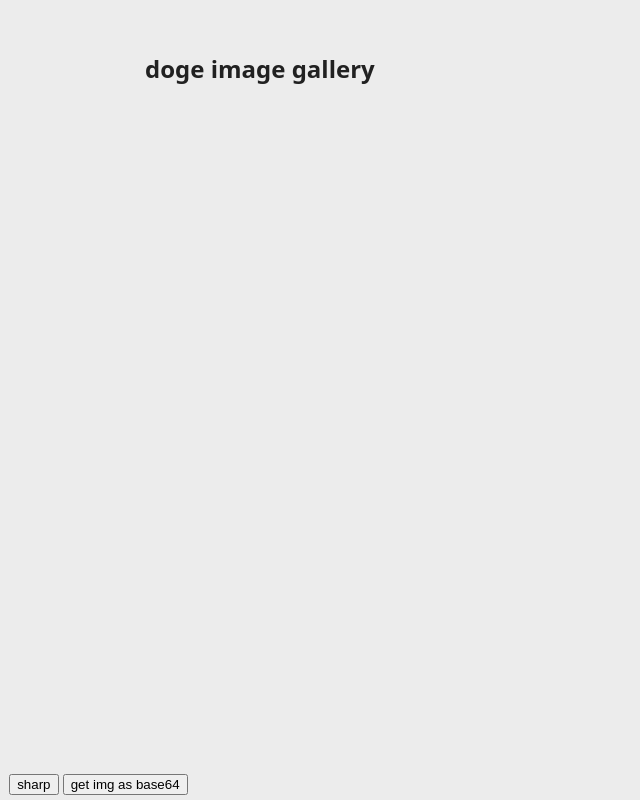
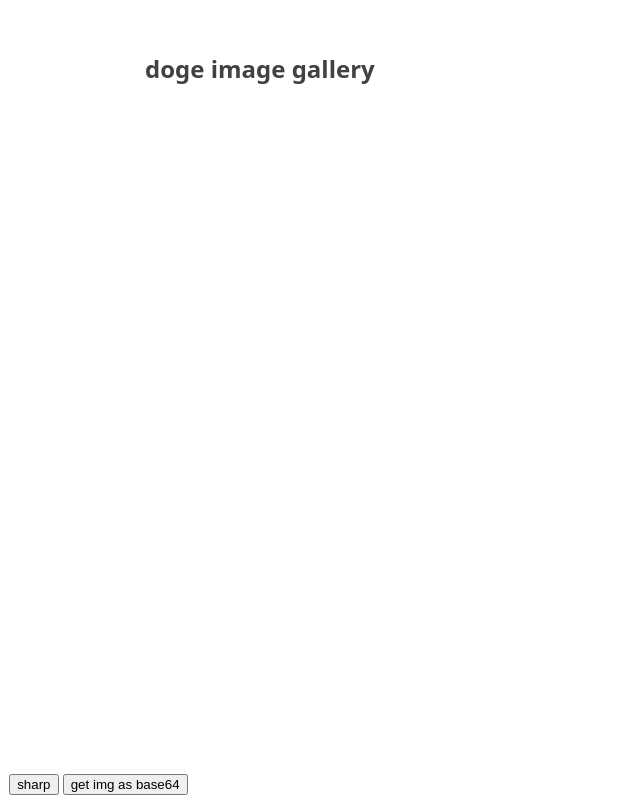
Before and after one commit to KeroVieux/local-image-server, a website: page public/index.html in a window 1280 px wide. Shown: the whole page, without its empty margins (0-640 px from the left). Drawn offline with Linux system fonts and the light colour scheme; no server answers.

Commit message:
no message

```diff
--- a/public/index.html
+++ b/public/index.html
@@ -15,8 +15,8 @@
     <link rel="stylesheet" href="css/blueimp-gallery-indicator.css" />
     <link rel="stylesheet" href="css/demo/demo.css" />
   </head>
-  <body>
-    <h2>doge image gallery</h2>
+  <body style="background: #fff">
+    <h2 style="color:#414141;">doge image gallery</h2>
     <!-- The container for the list of example images -->
     <div id="links" class="links"></div>
     <!-- The Gallery as lightbox dialog -->
```
